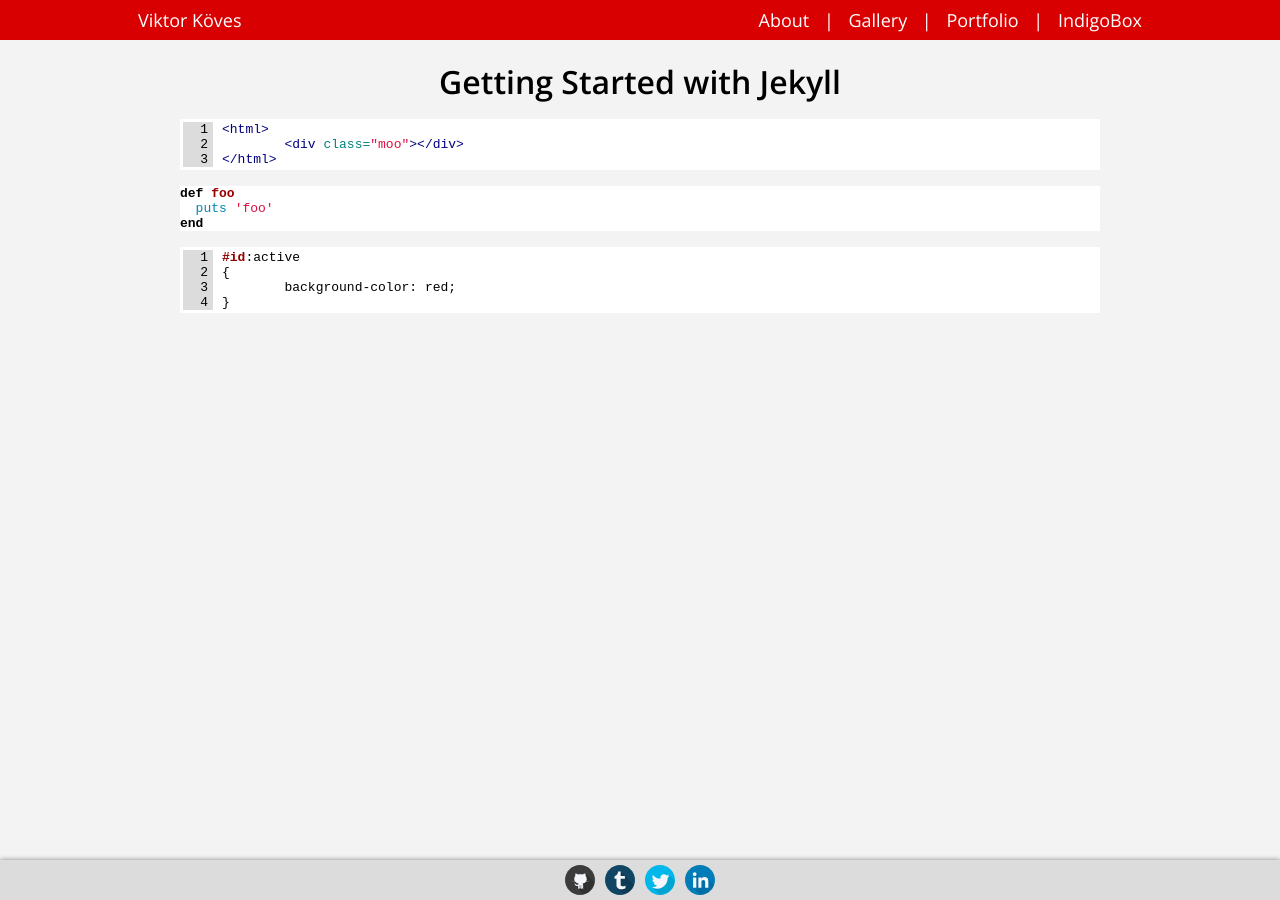
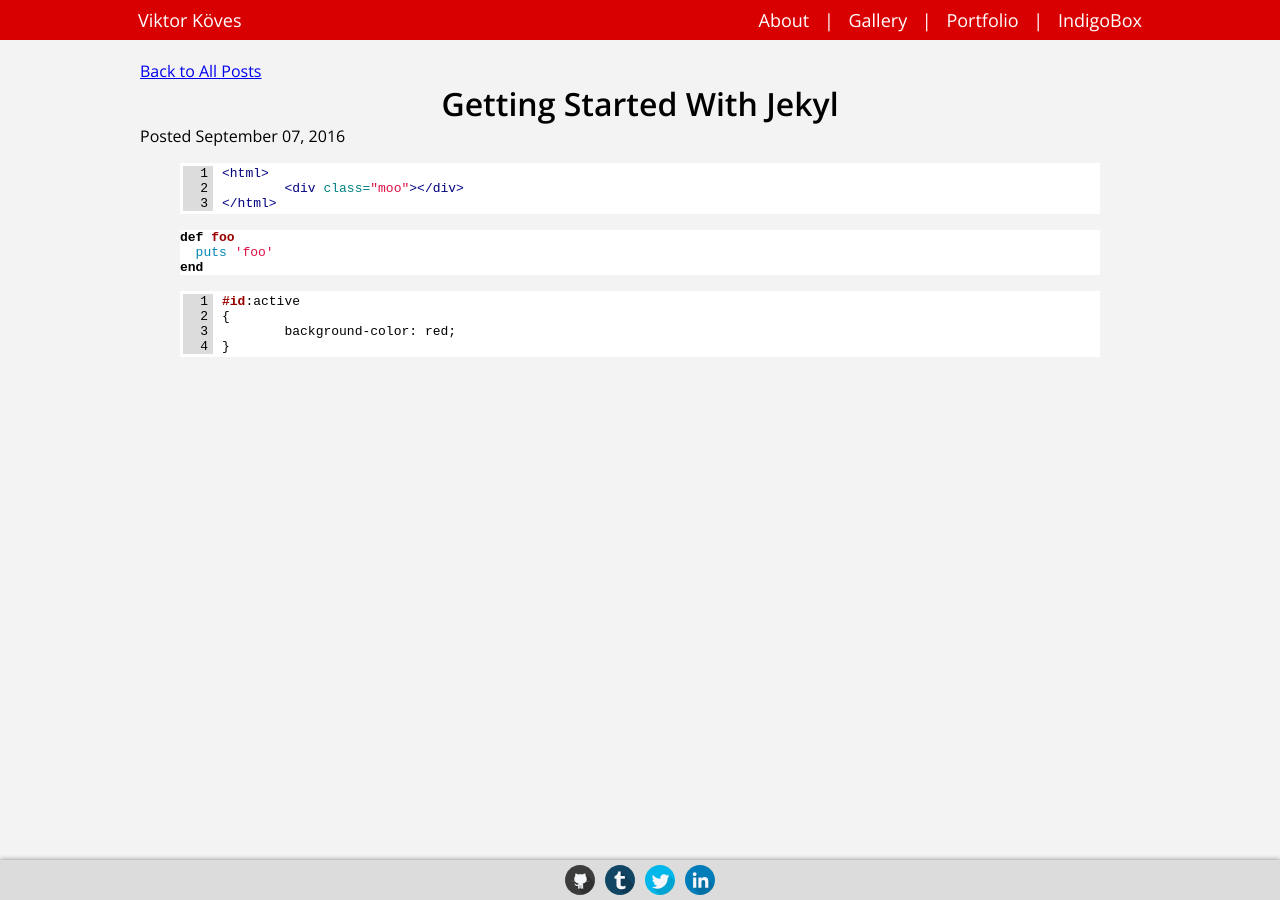
Before and after one commit to vkoves/vkoves.github.io, a Jekyll site: the page built from _posts/2016-09-07-getting-started-with-jekyl.md, in a window 1280 px wide. Built offline with Jekyll 4.4.1, drawn with Linux system fonts in a browser that asks for light colours.

Commit message:
POSTS, JEKYLL - Added functionality so the layout shows a few custom things for all posts, and created a post.css file for post styling

```diff
--- a/_layouts/default.html
+++ b/_layouts/default.html
@@ -10,6 +10,10 @@
 	{% for script in page.scripts %}
 		<script src="/js/{{ script }}"></script>
 	{% endfor %}
+	{% if page.isPost %}
+		<link href="/css/post.css" rel="stylesheet">
+	{% endif %}
+	{{ stylesheets }}
 	<title>Viktor K&ouml;ves</title> <!-- Oh what fun, an Oumlaut! -->
 	<link rel="shortcut icon" type="image/png" href="/images/favicon.ico"/>
 	<!-- Added Open Sans from Google Fonts -->
@@ -43,6 +47,13 @@
 	</div>
 
 	<div class="page-container {{ page.pageClass }}">
+		{% if page.isPost %}
+			<a href="/posts" id="all-posts">Back to All Posts</a>
+			<br>
+			<h1>{{ page.title }}</h1>
+			<span class="post-date">Posted {{ page.date | date: "%B %d, %Y" }}</span>
+		{% endif %}
+
 		{{ content }}
 	</div>
 
--- a/_posts/2016-09-07-getting-started-with-jekyl.md
+++ b/_posts/2016-09-07-getting-started-with-jekyl.md
@@ -1,7 +1,7 @@
 ---
 layout: default
+isPost: true
 ---
-# Getting Started with Jekyll
 
 {% highlight html linenos %}
 <html>
--- /dev/null
+++ b/css/post.css
@@ -0,0 +1,10 @@
+#all-posts
+{
+	float: left;
+}
+.post-date
+{
+	display: inline-block;
+	width: 100%;
+	text-align: left;
+}
```
